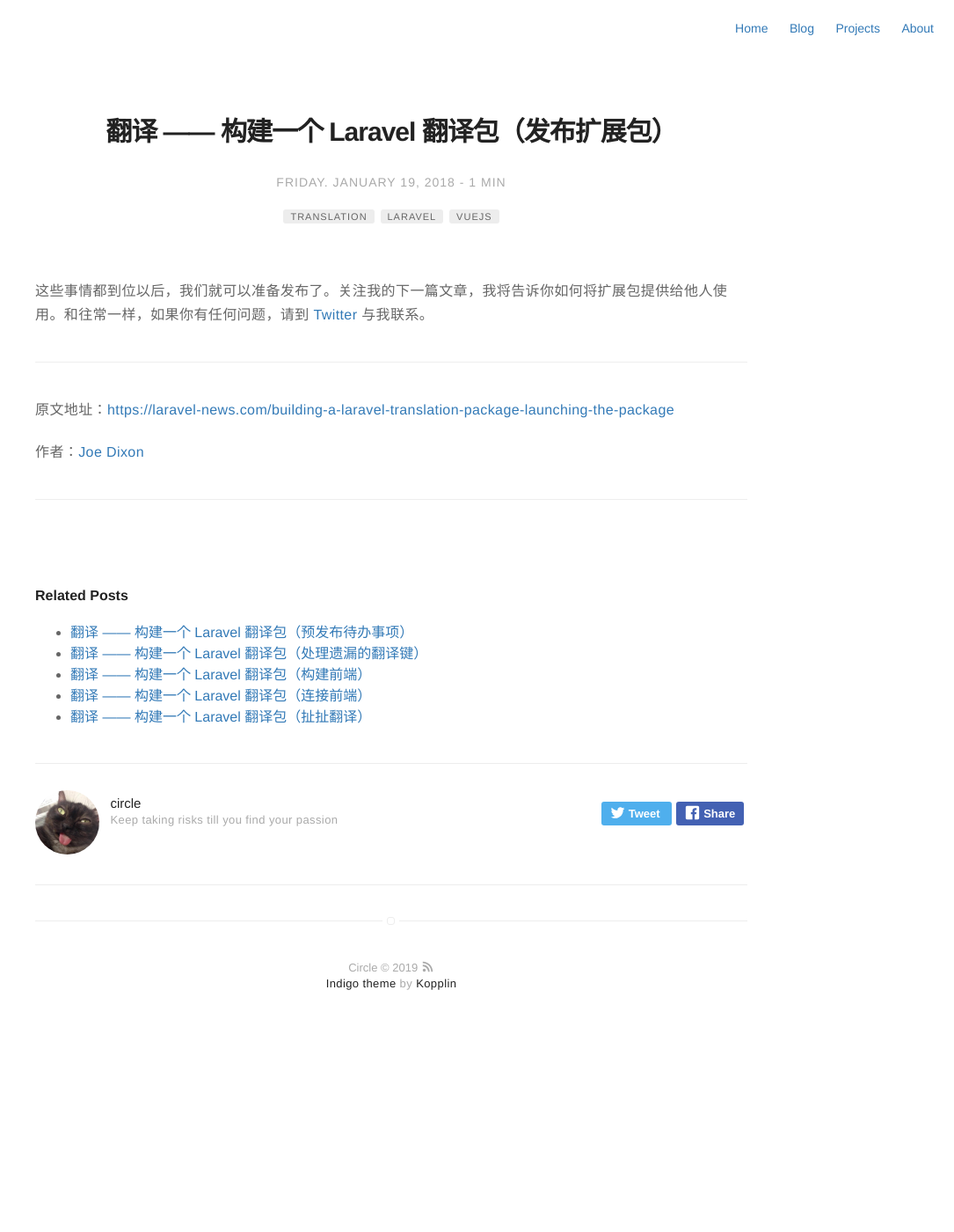
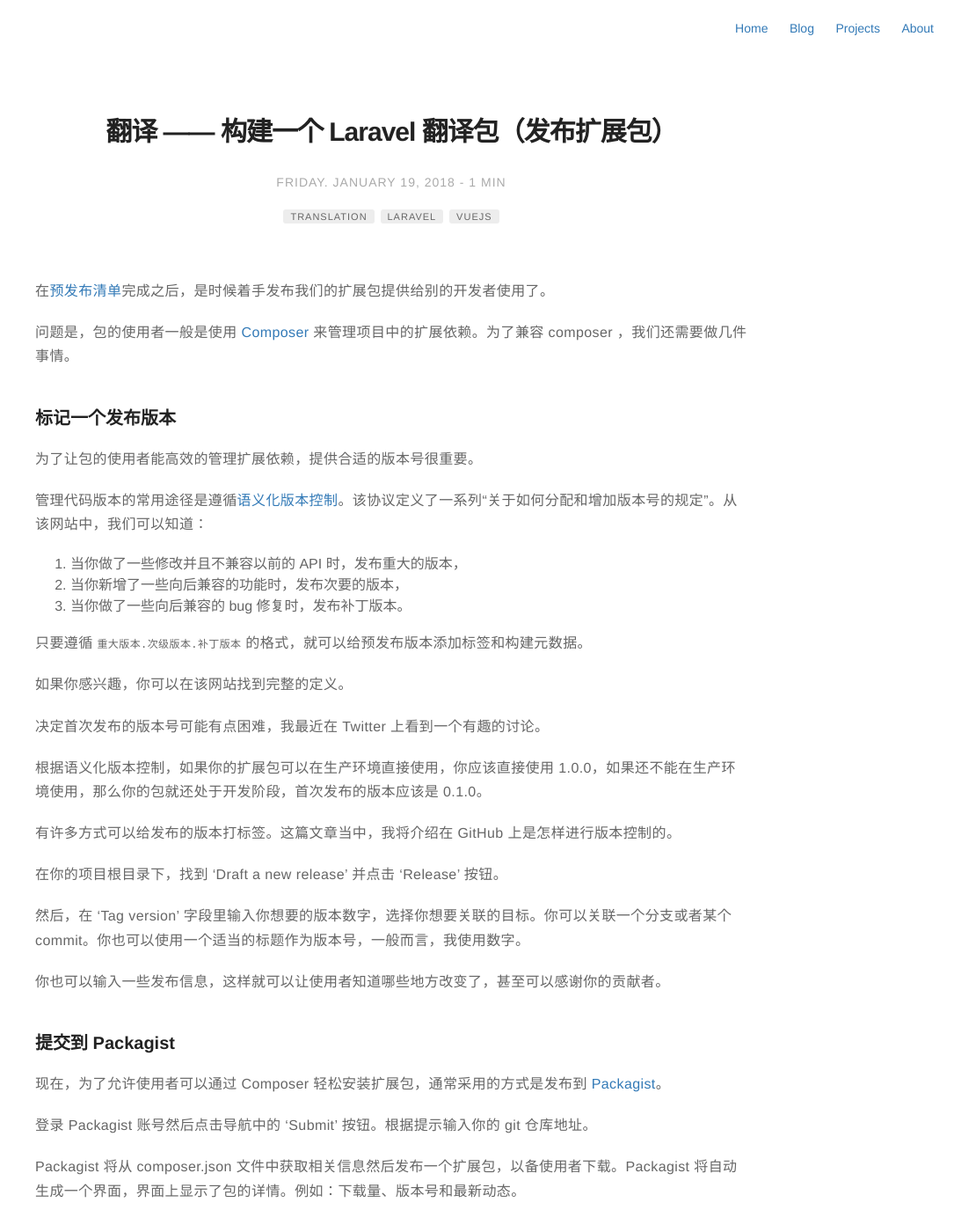
Before and after one commit to rust17/blog, a Jekyll site: the page built from _posts/second/2019-01-19-translation-building-a-laravel-translation-package-8.markdown, in a window 1280 px wide and 1400 px high. Shown: the whole window at 88% size, without its empty margins (195-1280 px from the left). Built offline with Jekyll 4.4.1, drawn with Linux system fonts in a browser that asks for light colours; some of the changed text lies outside the part shown.

Commit message:
update translation-building-a-laravel-translation-package-8

```diff
--- a/_posts/second/2019-01-19-translation-building-a-laravel-translation-package-8.markdown
+++ b/_posts/second/2019-01-19-translation-building-a-laravel-translation-package-8.markdown
@@ -12,9 +12,51 @@ author: circle
 description: 翻译文章 —— 构建一个 Laravel 翻译包第八部分
 ---
 
+在[预发布清单](https://laravel-news.com/building-a-laravel-translation-package-pre-launch-checklist)完成之后，是时候着手发布我们的扩展包提供给别的开发者使用了。
 
+问题是，包的使用者一般是使用 [Composer](https://getcomposer.org/) 来管理项目中的扩展依赖。为了兼容 composer ，我们还需要做几件事情。
 
-这些事情都到位以后，我们就可以准备发布了。关注我的下一篇文章，我将告诉你如何将扩展包提供给他人使用。和往常一样，如果你有任何问题，请到 [Twitter](https://twitter.com/_joedixon) 与我联系。
+### 标记一个发布版本
+
+为了让包的使用者能高效的管理扩展依赖，提供合适的版本号很重要。
+
+管理代码版本的常用途径是遵循[语义化版本控制](https://semver.org/)。该协议定义了一系列“关于如何分配和增加版本号的规定”。从该网站中，我们可以知道：
+
+1. 当你做了一些修改并且不兼容以前的 API 时，发布重大的版本，
+2. 当你新增了一些向后兼容的功能时，发布次要的版本，
+3. 当你做了一些向后兼容的 bug 修复时，发布补丁版本。
+
+只要遵循 `重大版本.次级版本.补丁版本` 的格式，就可以给预发布版本添加标签和构建元数据。
+
+如果你感兴趣，你可以在该网站找到完整的定义。
+
+决定首次发布的版本号可能有点困难，我最近在 Twitter 上看到一个有趣的讨论。
+
+根据语义化版本控制，如果你的扩展包可以在生产环境直接使用，你应该直接使用 1.0.0，如果还不能在生产环境使用，那么你的包就还处于开发阶段，首次发布的版本应该是 0.1.0。
+
+有许多方式可以给发布的版本打标签。这篇文章当中，我将介绍在 GitHub 上是怎样进行版本控制的。
+
+在你的项目根目录下，找到 'Draft a new release' 并点击 'Release' 按钮。
+
+然后，在 'Tag version' 字段里输入你想要的版本数字，选择你想要关联的目标。你可以关联一个分支或者某个 commit。你也可以使用一个适当的标题作为版本号，一般而言，我使用数字。
+
+你也可以输入一些发布信息，这样就可以让使用者知道哪些地方改变了，甚至可以感谢你的贡献者。
+
+### 提交到 Packagist
+
+现在，为了允许使用者可以通过 Composer 轻松安装扩展包，通常采用的方式是发布到 [Packagist](https://packagist.org/)。
+
+登录 Packagist 账号然后点击导航中的 'Submit' 按钮。根据提示输入你的 git 仓库地址。
+
+Packagist 将从 composer.json 文件中获取相关信息然后发布一个扩展包，以备使用者下载。Packagist 将自动生成一个界面，界面上显示了包的详情。例如：下载量、版本号和最新动态。
+
+### 总结
+
+伴随着包的发布，准备提供给用户使用，这一系列的文章也已经准备结束。
+
+现在，我们可以处理一些事务如：发布新的扩展包版本，解决用户提的问题，是否采取其它用户提交的代码合并。
+
+我非常希望你能喜欢这系列文章，伴随着学习的过程得到一些有用的知识。和往常一样，如果你有任何问题，请到 [Twitter](https://twitter.com/_joedixon) 与我联系。
 
 ---
 原文地址：[https://laravel-news.com/building-a-laravel-translation-package-launching-the-package](https://laravel-news.com/building-a-laravel-translation-package-launching-the-package)
```
